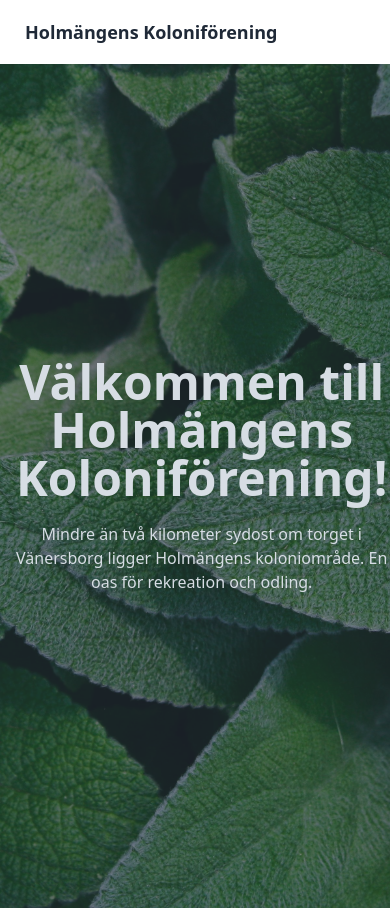
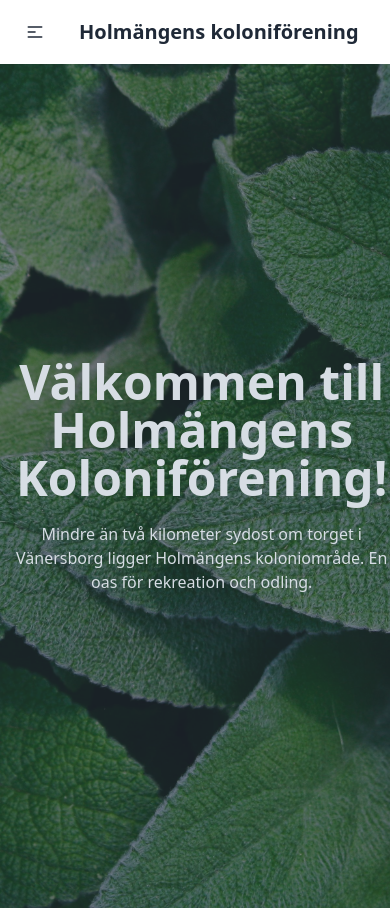
Before and after one commit to risie/lotten, a Next.js app: page / in a window 390 px wide. Shown: the top 910 px of the page. Built offline with nearby package versions, Linux system fonts and the light colour scheme.

Commit message:
feat: add navbar with menu items

```diff
--- /dev/null
+++ b/src/app/Navbar.tsx
@@ -0,0 +1,59 @@
+import Link from "next/link";
+
+export default function Navbar() {
+  return (
+    <div className="navbar bg-base-100">
+      <div className="navbar-start">
+        <div className="dropdown">
+          <div tabIndex={0} role="button" className="btn btn-ghost lg:hidden">
+            <svg
+              xmlns="http://www.w3.org/2000/svg"
+              className="h-5 w-5"
+              fill="none"
+              viewBox="0 0 24 24"
+              stroke="currentColor"
+            >
+              <path
+                strokeLinecap="round"
+                strokeLinejoin="round"
+                strokeWidth="2"
+                d="M4 6h16M4 12h8m-8 6h16"
+              />
+            </svg>
+          </div>
+          <ul
+            tabIndex={0}
+            className="menu menu-sm dropdown-content bg-base-100 rounded-box z-[1] mt-3 w-52 p-2 shadow"
+          >
+            <li>
+              <Link href={"/aktuellt"}>Aktuellt</Link>
+            </li>
+            <li>
+              <Link href={"/kontakt"}>Kontakt</Link>
+            </li>
+            <li>
+              <Link href={"/bilder"}> Bilder</Link>
+            </li>
+          </ul>
+        </div>
+        <Link href={"/"} className="btn btn-ghost text-xl">
+          Holmängens koloniförening
+        </Link>
+      </div>
+      <div className="navbar-center hidden lg:flex">
+        <ul className="menu menu-horizontal px-1">
+          <li>
+            <Link href={"/aktuellt"}>Aktuellt</Link>
+          </li>
+
+          <li>
+            <Link href={"/kontakt"}>Kontakt</Link>
+          </li>
+          <li>
+            <Link href={"/bilder"}> Bilder</Link>
+          </li>
+        </ul>
+      </div>
+    </div>
+  );
+}
--- a/src/app/layout.tsx
+++ b/src/app/layout.tsx
@@ -1,8 +1,8 @@
 import type { Metadata } from "next";
 import { Montserrat } from "next/font/google";
 import "./globals.css";
-import Link from "next/link";
 import Footer from "./Footer";
+import Navbar from "./Navbar";
 
 const montserrat = Montserrat({ weight: "300", subsets: ["latin"] });
 
@@ -20,12 +20,8 @@ export default function RootLayout({
   return (
     <html data-theme="light" lang="en">
       <body className="flex flex-col min-h-screen">
-        <header>
-          <div className="navbar bg-base-100">
-            <Link href={"/"} className="btn btn-ghost text-lg text-wrap">
-              Holmängens Koloniförening
-            </Link>
-          </div>
+        <header className="sticky top-0 z-50">
+          <Navbar />
         </header>
         <main className="flex-grow">{children}</main>
         <Footer />
```
